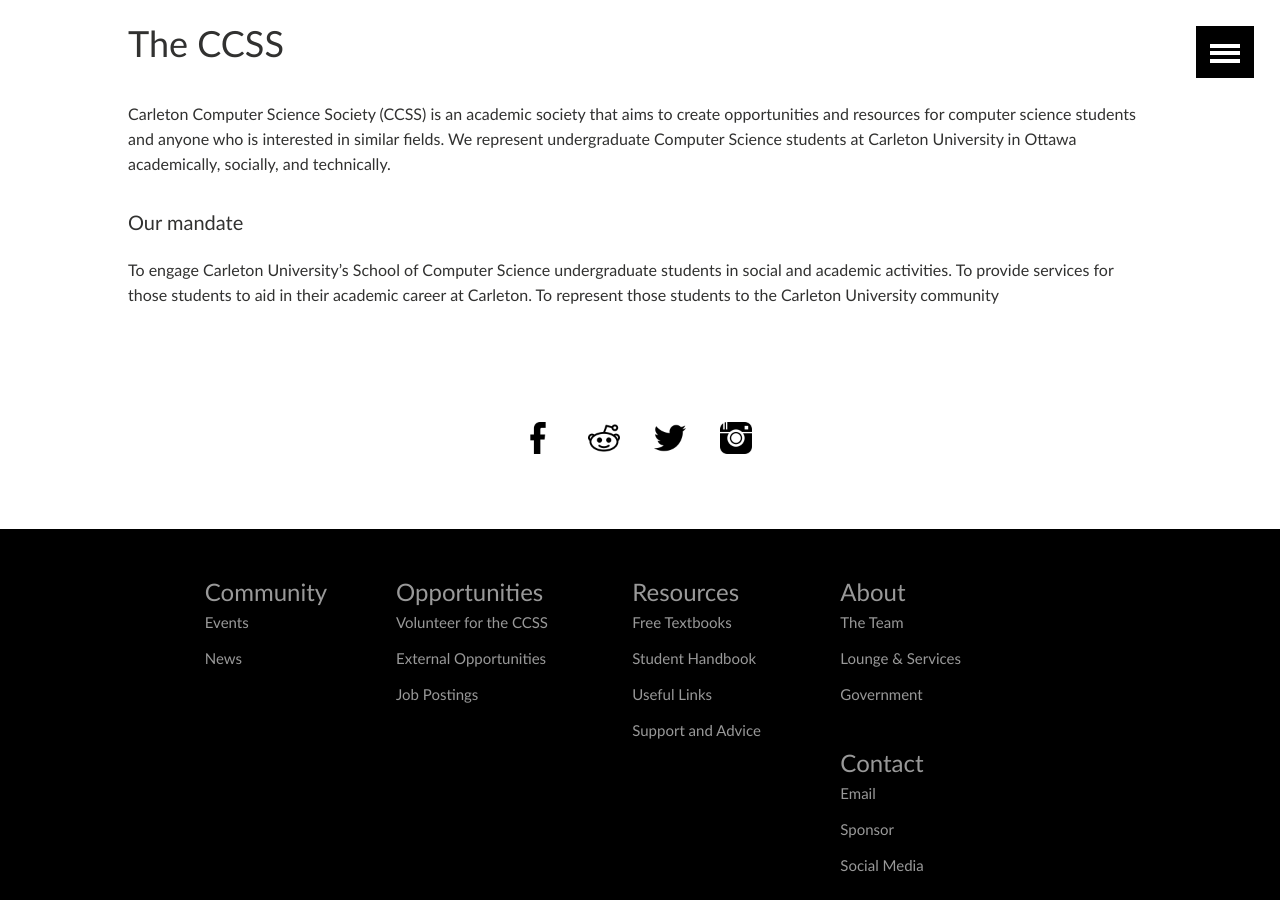
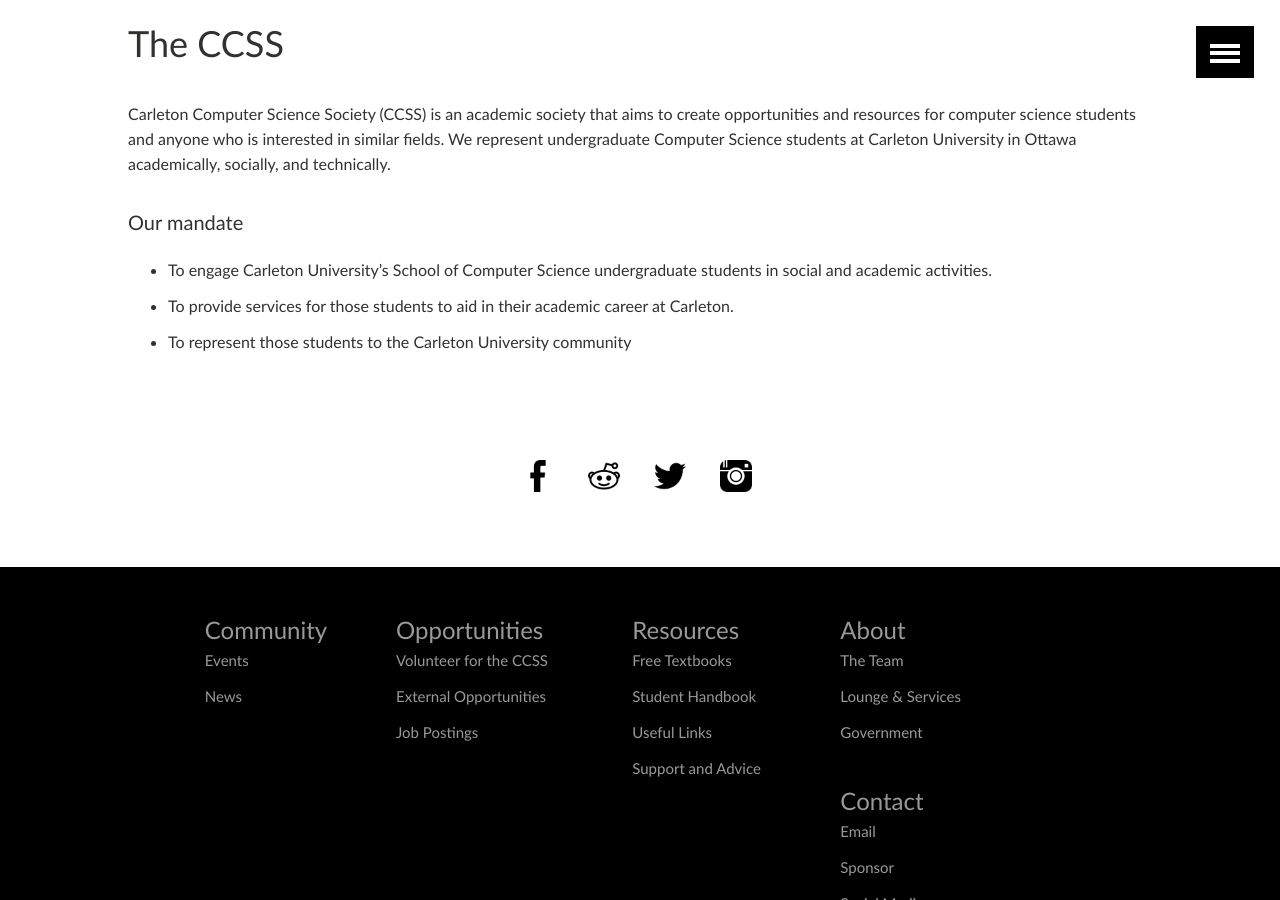
Before and after one commit to brittnylapierre/ccss_web, a Jekyll site: the page built from about/index.md, in a window 1280 px wide and 900 px high, scrolled down 784 px. Built offline with Jekyll 4.4.1, drawn with Linux system fonts in a browser that asks for light colours.

Commit message:
Updated index.md

```diff
--- a/about/index.md
+++ b/about/index.md
@@ -5,9 +5,7 @@ title: About
 published: true
 pimage: ../images/code_5.jpg
 subjecttext: THE CCSS
-subjectstyle: >-
-  font-size: 7rem; border-bottom: 5px solid white; border-top:
-  5px solid white;
+subjectstyle: 'font-size: 7rem; border-bottom: 5px solid white; border-top: 5px solid white;'
 ---
 
 <div class='content-wrap'>
@@ -15,11 +13,11 @@ subjectstyle: >-
 
   <p>Carleton Computer Science Society (CCSS) is an academic society that aims to create opportunities and resources for computer science students and anyone who is interested in similar fields. We represent undergraduate Computer Science students at Carleton University in Ottawa academically, socially, and technically.</p>
   <h5>Our mandate</h5>
-  <p>
-To engage Carleton University’s School of Computer Science undergraduate students in social and academic activities.
-To provide services for those students to aid in their academic career at Carleton.
-To represent those students to the Carleton University community
-</p>
+  <ul>
+	<li>To engage Carleton University’s School of Computer Science undergraduate students in social and academic activities.</li>
+	<li>To provide services for those students to aid in their academic career at Carleton.</li>
+    <li>To represent those students to the Carleton University community</li>
+</ul>
 </div>
 <!--As an academic society we are required to have a government structure. Links to all of this official documents ‘n stuff.
 Constitution
```
